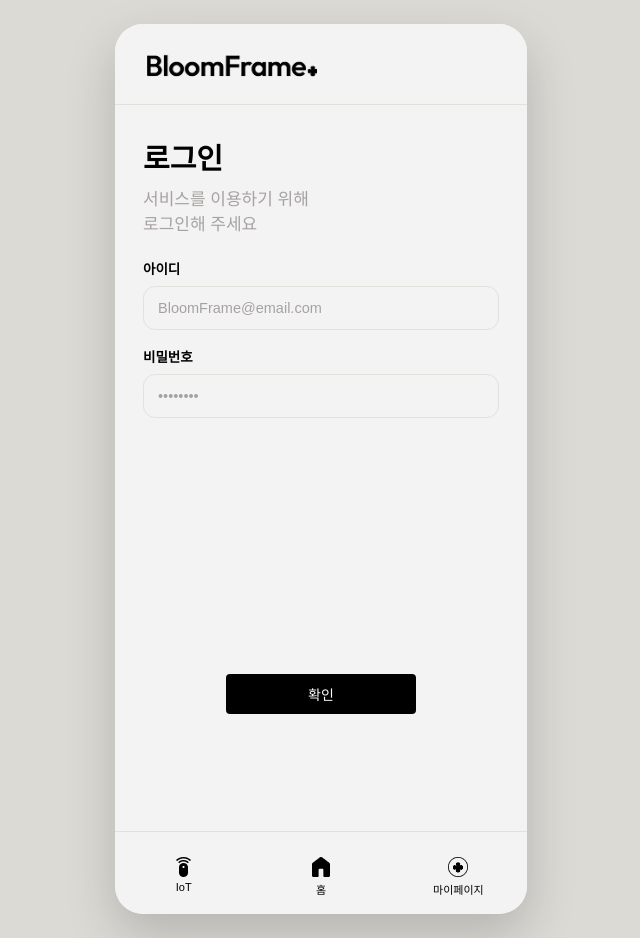
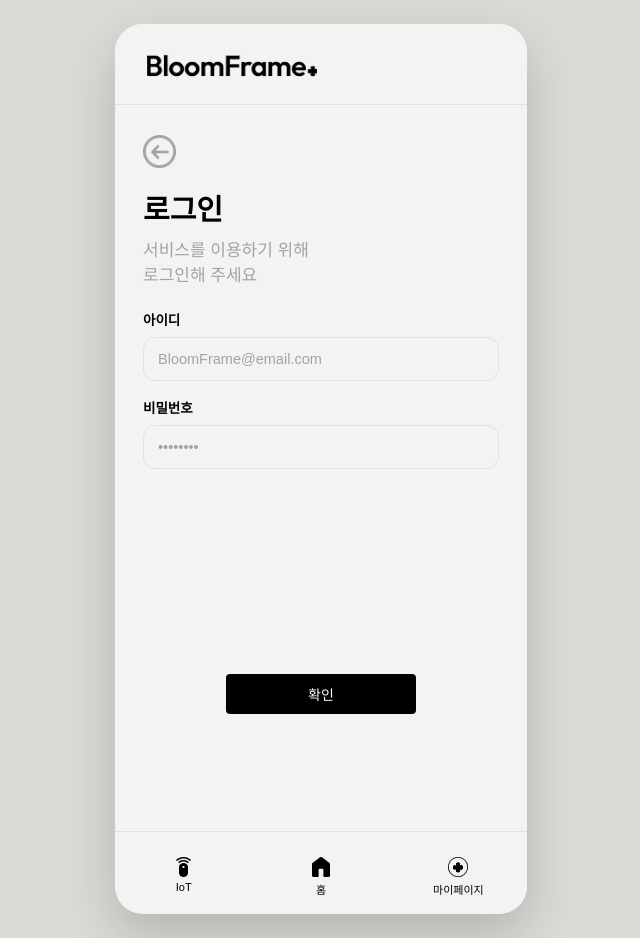
Before and after one commit to EUNS0O/BloomFrame-FRONT-END, a React (Vite) app: page /login in a window 1280 px wide. Shown: the whole page, without its empty margins (319-959 px from the left). Built offline with nearby package versions, Linux system fonts and the light colour scheme; a web font is replaced by a local one.

Commit message:
로그인 화면 이전 버튼 추가

```diff
--- a/src/pages/Login.jsx
+++ b/src/pages/Login.jsx
@@ -5,6 +5,7 @@
 import { Btn, Field } from "../components/common/Controls";
 import { BottomNav } from "../components/common/BottomNav";
 import { BottomButton } from "../components/common/BottomButton";
+import backIcon from "../assets/back_icon.png";
 
 export default function Login() {
   const navigate = useNavigate();
@@ -26,6 +27,12 @@
     <>
       <TopBar />
       <div style={{ flex: 1, display: "flex", flexDirection: "column", padding: "30px 28px 0" }}>
+        <button
+          onClick={() => navigate("/")}
+          style={{ width: 33, height: 33, border: "none", background: "none", padding: 0, marginBottom: 18, cursor: "pointer" }}
+        >
+          <img src={backIcon} alt="뒤로가기" style={{ width: 33, height: 33 }} />
+        </button>
         <div style={{ fontSize: 29, fontWeight: 800, color: C.black }}>로그인</div>
         <div style={{ fontSize: 17, color: C.linkGray, lineHeight: 1.5, marginTop: 10, marginBottom: 20 }}>
           서비스를 이용하기 위해<br />로그인해 주세요
```
